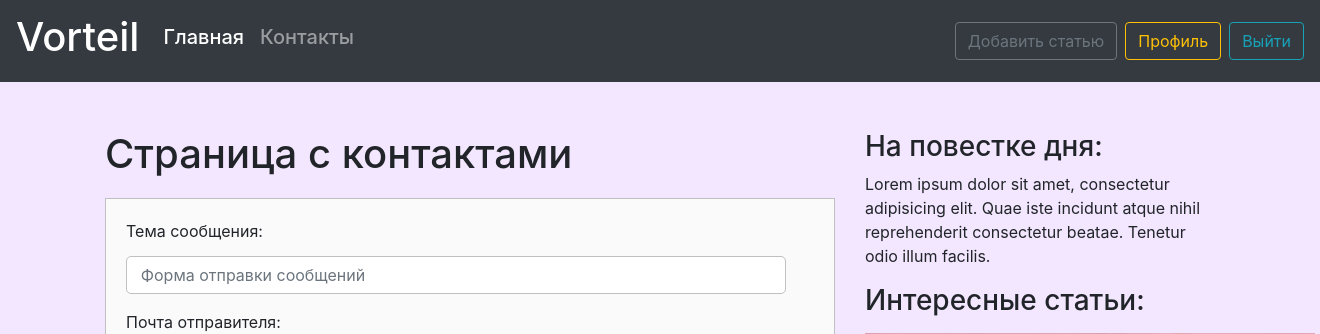
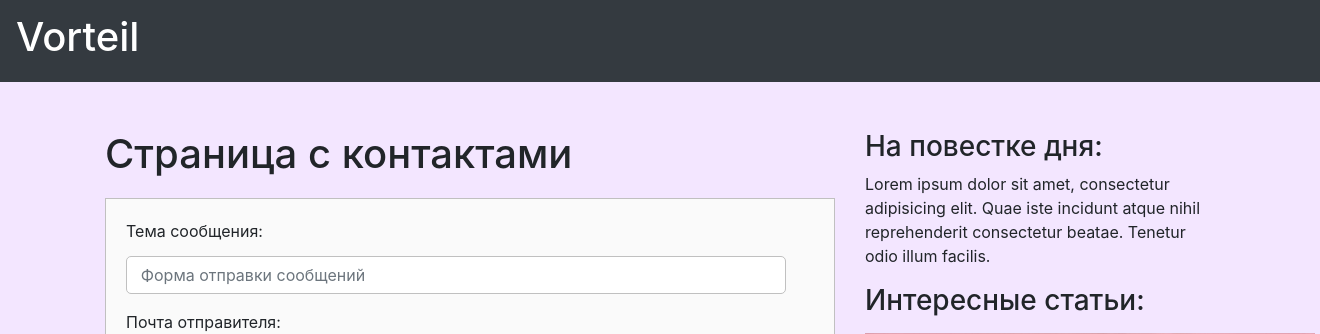
Before and after one commit to khlova/site-articles, a Django app: page /contacti in a window 1320 px wide. Shown: the top 334 px of the page. Run offline with Django 3.2, Linux system fonts and the light colour scheme; a user stored in the database is signed in; some libraries are stand-ins or nearby versions.

Commit message:
revision

```diff
--- a/home/templates/home/base.html
+++ b/home/templates/home/base.html
@@ -10,7 +10,7 @@
 <link rel="stylesheet" href="{% static 'home/main.css'%}">
 </head>
 <body>
-<nav class="navbar navbar-expand-lg navbar-dark bg-dark">
+<nav class="navbar  navbar-dark bg-dark">
   <a class="navbar-brand" href="#"><h1>Vorteil</h1></a>
     <div class="collapse navbar-collapse" id="navbarsExample09">
       <ul class="navbar-nav mr-auto">
```
